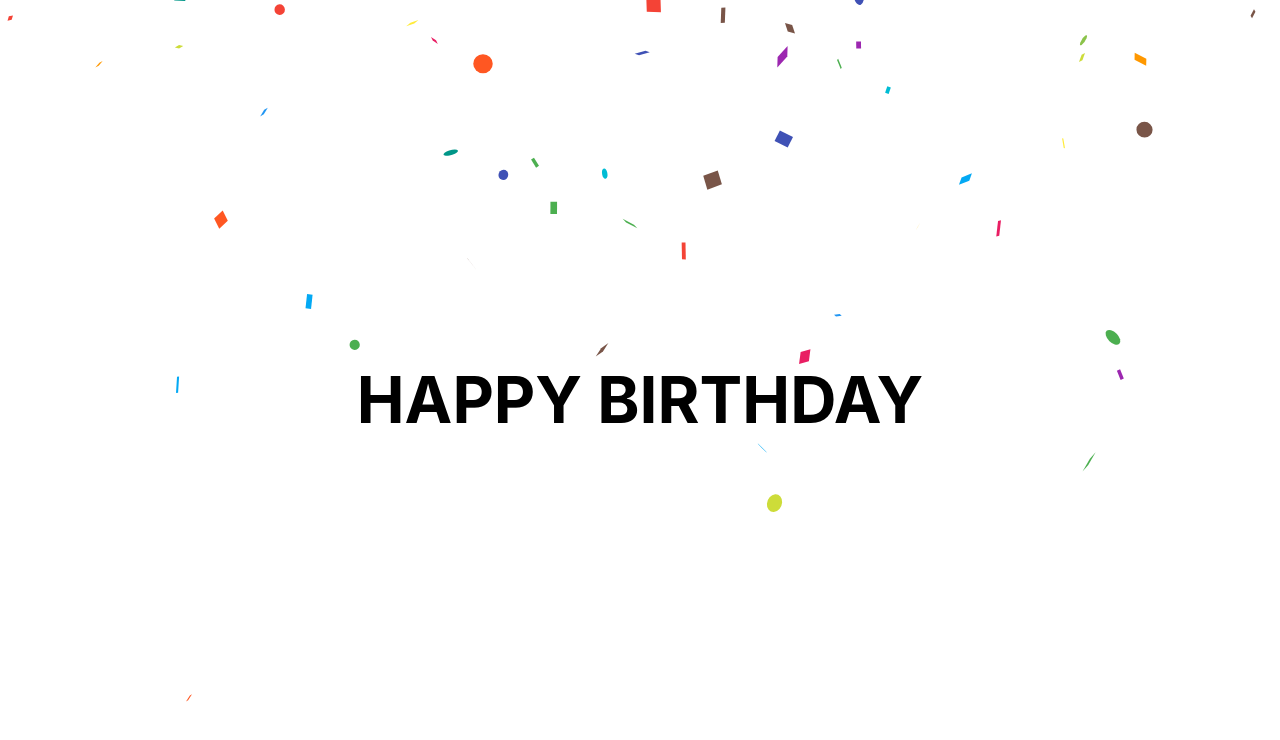
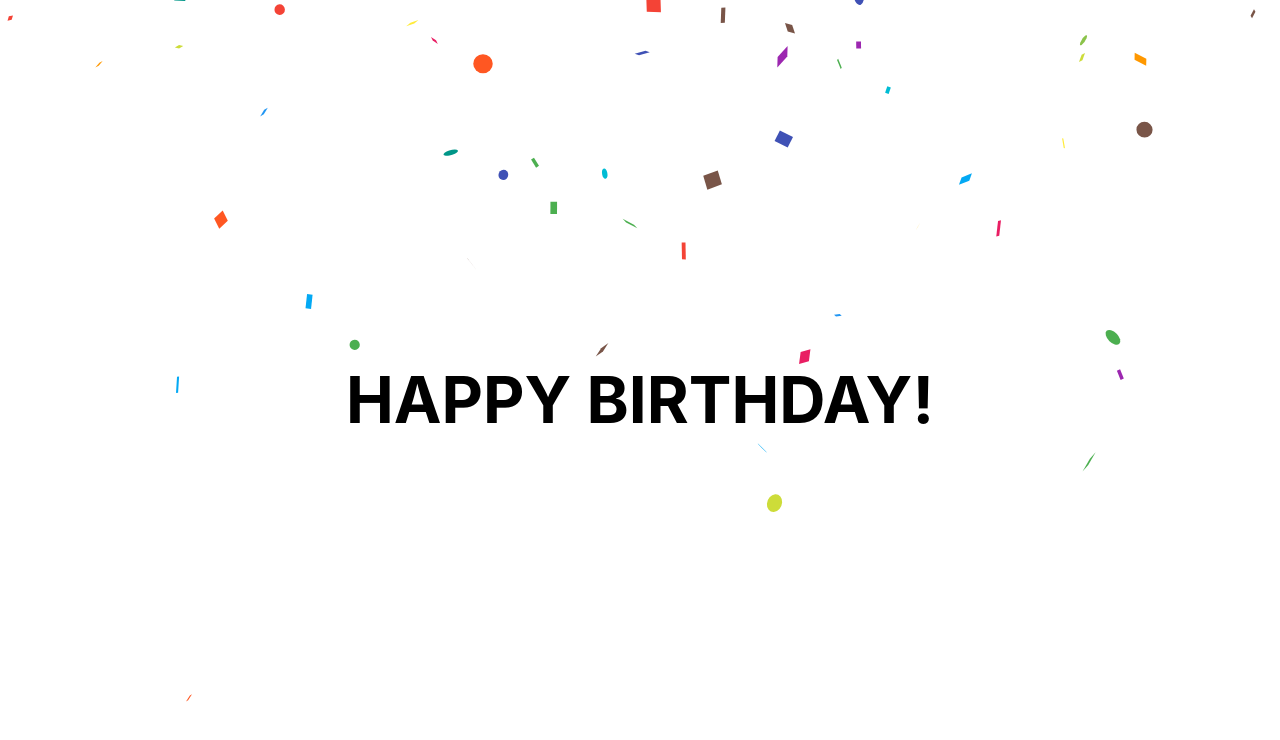
Before and after one commit to ivand150/birthday, a Next.js app: page / in a window 1280 px wide. Both pictures are taken after a click on the button "Yes!!!!!!!!!!". Shown: the top 740 px of the page. Built offline with nearby package versions, Linux system fonts and the light colour scheme.

Commit message:
no deploys?

```diff
--- a/pages/index.js
+++ b/pages/index.js
@@ -46,7 +46,7 @@ export default function Home() {
           <>
             <Confetti/>
             {!rickkRolled && <h1 className={styles.title}>
-              HAPPY BIRTHDAY
+              HAPPY BIRTHDAY!
             </h1>}
             {rickkRolled && <YouTube videoId="dQw4w9WgXcQ" opts={opts}  onReady={onPlayerReady}/>}
           </>
```
